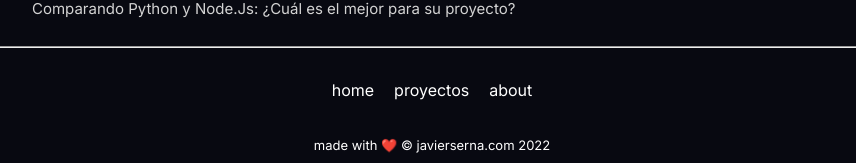
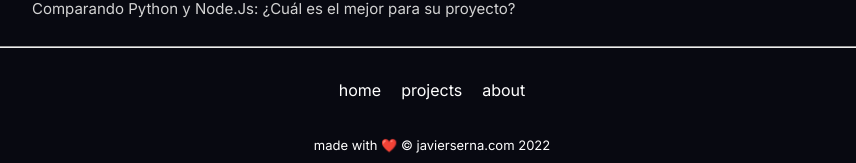
Before and after one commit to Jaserto/blog, a Next.js app: page / in a window 1280 px wide. Shown: the part 889-1052 px from the top of the page, without its empty margins (208-1064 px from the left). Built offline with nearby package versions, Linux system fonts and the light colour scheme.

Commit message:
ortografic

```diff
--- a/data/preparacion-az900.mdx
+++ b/data/preparacion-az900.mdx
@@ -6,7 +6,7 @@ fecha: '2023-03-10'
 descripcion: 'Preparación para la certificación Azure AZ-900'
 ---
 
-En este articulo explicare cómo logré sacarme la certificacion AZ-900 que tiene Microsoft, para Azure.
+En este artículo explicaré cómo logré sacarme la certificacion AZ-900 que tiene Microsoft, para Azure.
 Explicaré qué recursos utilicé y cómo fue paso a paso. Dejaré referenciados enlaces de páginas que me ayudaron y que personalmente recomiendo para obtener la certificación.
 
 ![Certificacion Azure](/images/azureaz900.png)
@@ -24,7 +24,7 @@ Los recursos que utilicé para superar el examen de AZ-900 son los siguientes, p
 
 ## Videos de Youtube
 Me ví como 8 videos de youtube de diferentes canales, de la comunidad inglesa y de la comunidad hispano-hablante. Ambas comunidades suelen explicar el mismo contenido.
-Los canales importantes que creo que explicaron todo fueron, No es brujeria es Tecnología - brujeriatech. He de destacar este canal ya que en casi 2 horas explicó todo el contenido y destacó que preguntas suelen salir y qué contenidos tienen mas importancia.
+Los canales importantes que creo que explicaron todo fueron, No es brujería es Tecnología - brujeriatech. He de destacar este canal ya que en casi 2 horas explicó todo el contenido y destacó que preguntas suelen salir y qué contenidos tienen mas importancia.
 De la comunidad inglesa, he de destacar FreeCodeCamp, aunque sus vídeos se me hicieron pesados, fueron de gran utilidad.
 
 ## PDF
--- a/layouts/footer/footer.js
+++ b/layouts/footer/footer.js
@@ -8,7 +8,7 @@ import NavLink from '../../components/nav-link';
 //import { RightMenu } from './menu/right-menu/right-menu';
 //import { LeftMenu } from './menu/left-menu/left-menu';
 import {FooterWrapper} from './footer.style';
-import  {Logo}  from '../../components/Logo';
+
 
 
 const Footer = () => {
@@ -33,7 +33,7 @@ const Footer = () => {
             className="menu-item"
             style={{ margin:'10px',display: 'flex', alignItems: 'center'}}
           >
-            <span>proyectos</span>
+            <span>projects</span>
           </a>
         </Link>
       <Link href={'/about'}>
```
